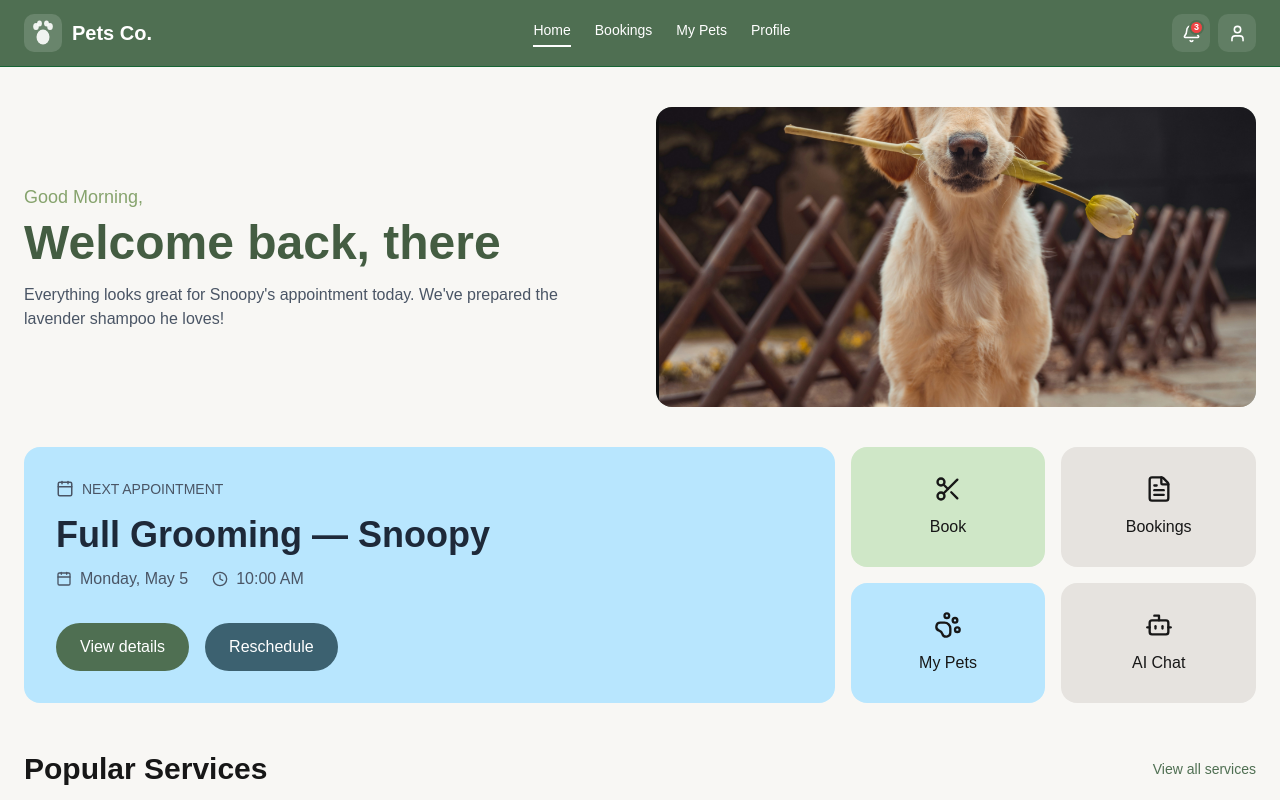
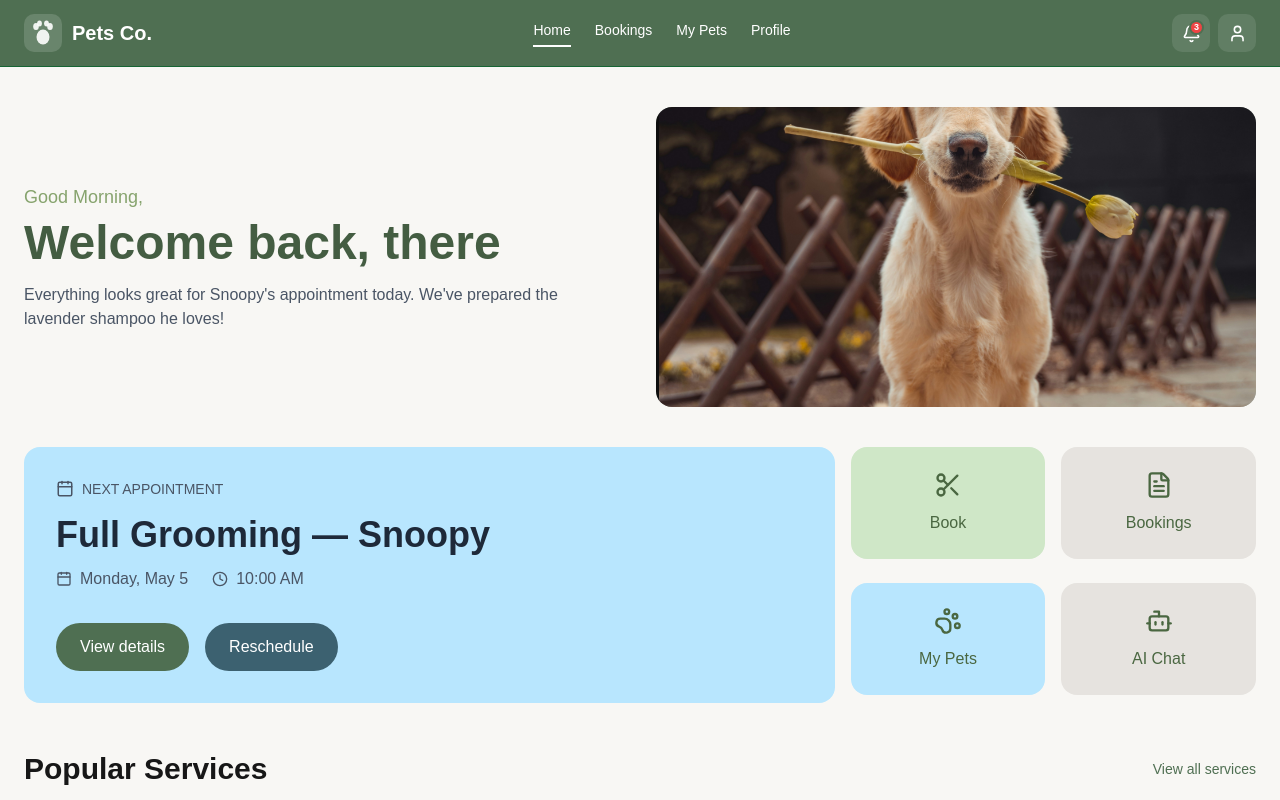
Before and after one commit to swastikaa0/FinalPetGrooming_WEBAPI, a Next.js app: page /dashboard in a window 1280 px wide. Shown: the top 800 px of the page. Built offline with nearby package versions, Linux system fonts and the light colour scheme; no server answers.

Commit message:
changes in dashboard

```diff
--- a/app/(dashboard)/dashboard/page.tsx
+++ b/app/(dashboard)/dashboard/page.tsx
@@ -84,29 +84,39 @@ export default async function DashboardPage() {
               </div>
             </div>
 
-            {/* Quick Actions */}
             <div className="grid grid-cols-2 gap-4">
-              <div className="rounded-2xl bg-[#CFE7C7] flex flex-col items-center justify-center p-6">
-                <Scissors size={28} />
-                <p className="mt-3 font-medium">Book</p>
-              </div>
 
-              <div className="rounded-2xl bg-[#E6E3DF] flex flex-col items-center justify-center p-6">
-                <FileText size={28} />
-                <p className="mt-3 font-medium">Bookings</p>
-              </div>
+  <Link href="/services">
+    <div className="rounded-2xl bg-[#CFE7C7] hover:bg-[#bdddb3] transition cursor-pointer flex flex-col items-center justify-center p-6">
+      <Scissors size={28} className="text-[#4A6741]" />
+      <p className="mt-3 font-medium text-[#4A6741]">Book</p>
+    </div>
+  </Link>
 
-              <div className="rounded-2xl bg-sky-200 flex flex-col items-center justify-center p-6">
-                <PawPrint size={28} />
-                <p className="mt-3 font-medium">My Pets</p>
-              </div>
+  <Link href="/bookings">
+    <div className="rounded-2xl bg-[#E6E3DF] hover:bg-[#d9d5d1] transition cursor-pointer flex flex-col items-center justify-center p-6">
+      <FileText size={28} className="text-[#4A6741]" />
+      <p className="mt-3 font-medium text-[#4A6741]">Bookings</p>
+    </div>
+  </Link>
 
-              <div className="rounded-2xl bg-[#E6E3DF] flex flex-col items-center justify-center p-6">
-                <Bot size={28} />
-                <p className="mt-3 font-medium">AI Chat</p>
-              </div>
-            </div>
-          </div>
+  <Link href="/pets">
+    <div className="rounded-2xl bg-sky-200 hover:bg-sky-300 transition cursor-pointer flex flex-col items-center justify-center p-6">
+      <PawPrint size={28} className="text-[#4A6741]" />
+      <p className="mt-3 font-medium text-[#4A6741]">My Pets</p>
+    </div>
+  </Link>
+
+  <Link href="/ai/gemini">
+    <div className="rounded-2xl bg-[#E6E3DF] hover:bg-[#d9d5d1] transition cursor-pointer flex flex-col items-center justify-center p-6">
+      <Bot size={28} className="text-[#4A6741]" />
+      <p className="mt-3 font-medium text-[#4A6741]">AI Chat</p>
+    </div>
+  </Link>
+
+</div>
+
+</div>
         </section>
 
         {/* Popular Services */}
@@ -216,5 +226,7 @@ export default async function DashboardPage() {
       </main>
 
     </div>
+
   );
+
 }
```
